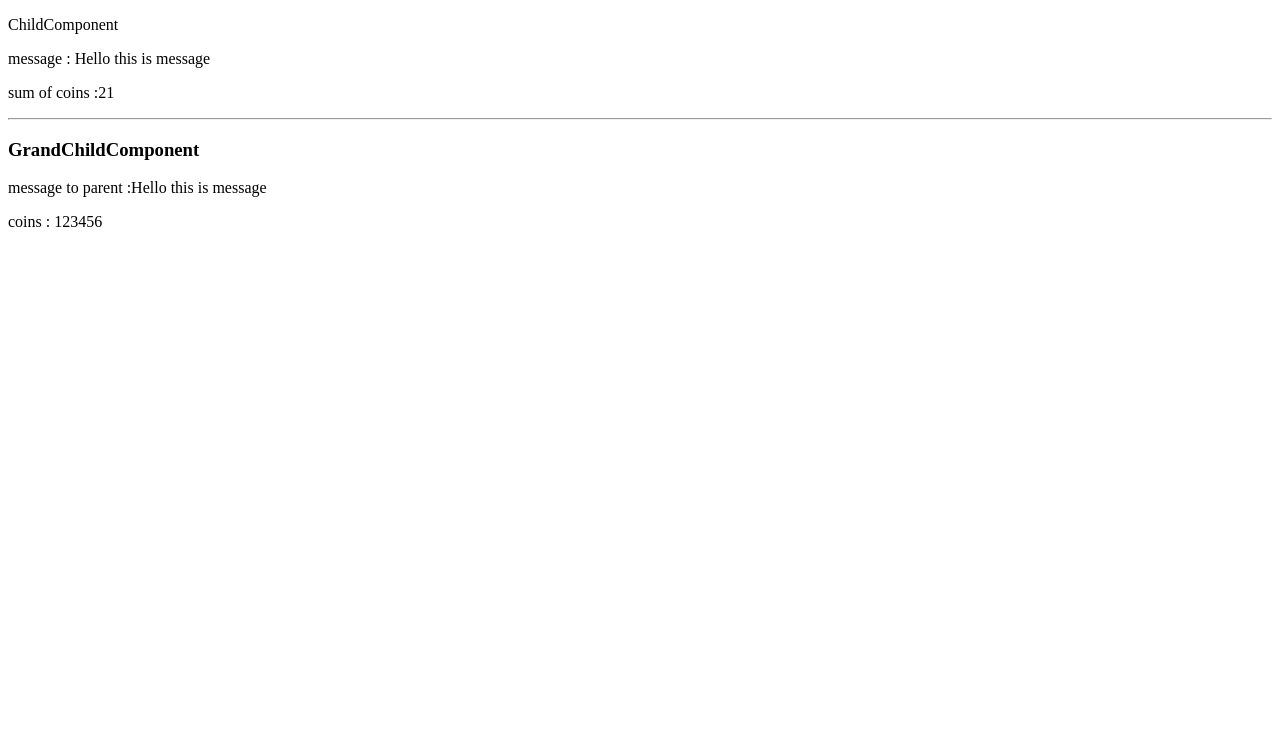
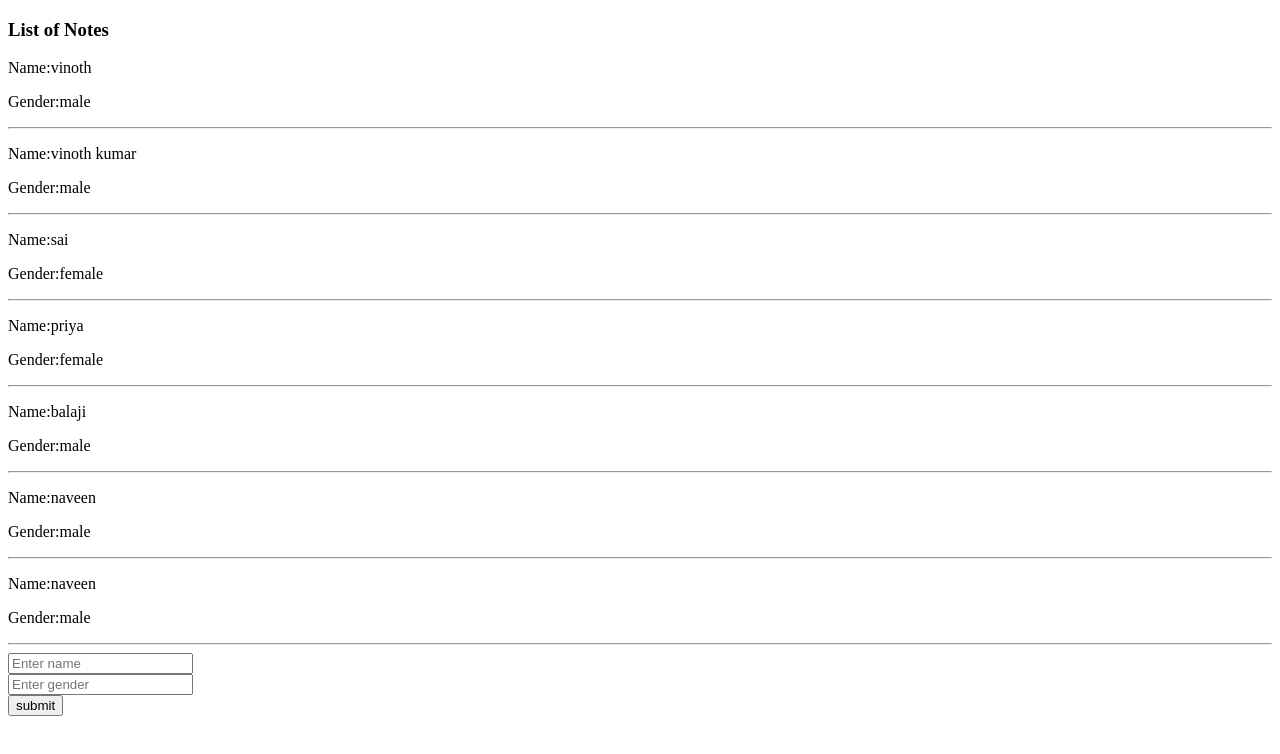
Before and after one commit to VarshiniPrudhvi09/react-hooks, a React (Vite) app: page / in a window 1280 px wide. Shown: the top 754 px of the page. Built offline with nearby package versions, Linux system fonts and the light colour scheme; data requests are answered from the project's data file.

Commit message:
json-file

```diff
--- /dev/null
+++ b/db.json
@@ -0,0 +1,39 @@
+{
+  "note": [
+    {
+      "id": "1",
+      "name": "vinoth",
+      "gender": "male"
+    },
+    {
+      "id": "2",
+      "name": "vinoth kumar",
+      "gender": "male"
+    },
+    {
+      "id": "3",
+      "name": "sai",
+      "gender": "female"
+    },
+    {
+      "id": "4",
+      "name": "priya",
+      "gender": "female"
+    },
+    {
+      "id": "5",
+      "name": "balaji",
+      "gender": "male"
+    },
+    {
+      "id": 6,
+      "name": "naveen",
+      "gender": "male"
+    },
+    {
+      "id": 7,
+      "name": "naveen",
+      "gender": "male"
+    }
+  ]
+}
--- a/package.json
+++ b/package.json
@@ -10,6 +10,7 @@
     "preview": "vite preview"
   },
   "dependencies": {
+    "axios": "^1.11.0",
     "fetch": "^1.1.0",
     "react": "^19.1.0",
     "react-dom": "^19.1.0",
--- a/src/App.jsx
+++ b/src/App.jsx
@@ -1,17 +1,75 @@
-import React, { createContext, useState } from 'react'
-import ChildComponent from './Component/ChildComponent';
 
-let MessageContext = createContext();
+import axios from 'axios';
+import React, { useEffect, useState } from 'react'
 
 function App() {
-  let [message, setMessage] = useState("Hello this is message");
-  let [coins, setCoins] = useState([1,2,3,4,5,6]) ;
+
+  let [notes, setNotes] = useState([]) ;
+
+ let [newName, setNewName] = useState([]);
+ let [newGender, setNewGender] = useState([]) ;
+
+  console.log(notes);
+  let fetchData = async() =>{
+    await axios.get('http://localhost:3001/note')
+
+              .then((response) => setNotes(response.data));
+  }
+
+  useEffect(()=>{
+    fetchData();
+  },[])
+
+  let handleForm = async(e)=>{
+    e.preventDefault();
+
+    let newObject = {
+      id:notes.length + 1,
+      name:newName,
+      gender:newGender
+    };
+
+    await axios.post('http://localhost:3001/note',newObject)
+          .then(()=>alert("new data added success"));
+
+          fetchData();
+          setNewName('')
+          setNewGender("")
+  }
 
   return (
-   <MessageContext.Provider value={{message, coins}}>
-      <ChildComponent/>
-   </MessageContext.Provider>
+    <div>
+        <h3>List of Notes</h3>
+        <div>
+          {
+           notes && notes.map((note)=>{
+            return (
+              <div>
+                  <p>Name:{note.name}</p>
+                  <p>Gender:{note.gender}</p>
+                  <hr></hr>
+              </div>
+            )
+           })
+
+          }
+        </div>
+        <form onSubmit={handleForm}>
+          <input type='text'
+            placeholder='Enter name'
+            onChange={(e)=>setNewName(e.target.value)}
+            value={newName}
+          /><br/>
+          <input
+            type="text"
+            placeholder='Enter gender'
+            onChange={(e)=>setNewGender(e.target.value)}
+            value={newGender}
+          /><br/>
+          <button type='submit'>submit</button>
+        </form>
+    </div>
   )
 }
 
-export {App as default, MessageContext} ;
+export default App ;
```
Also changed, not shown: 1 other file (tests, documents, lock files or other folders).
